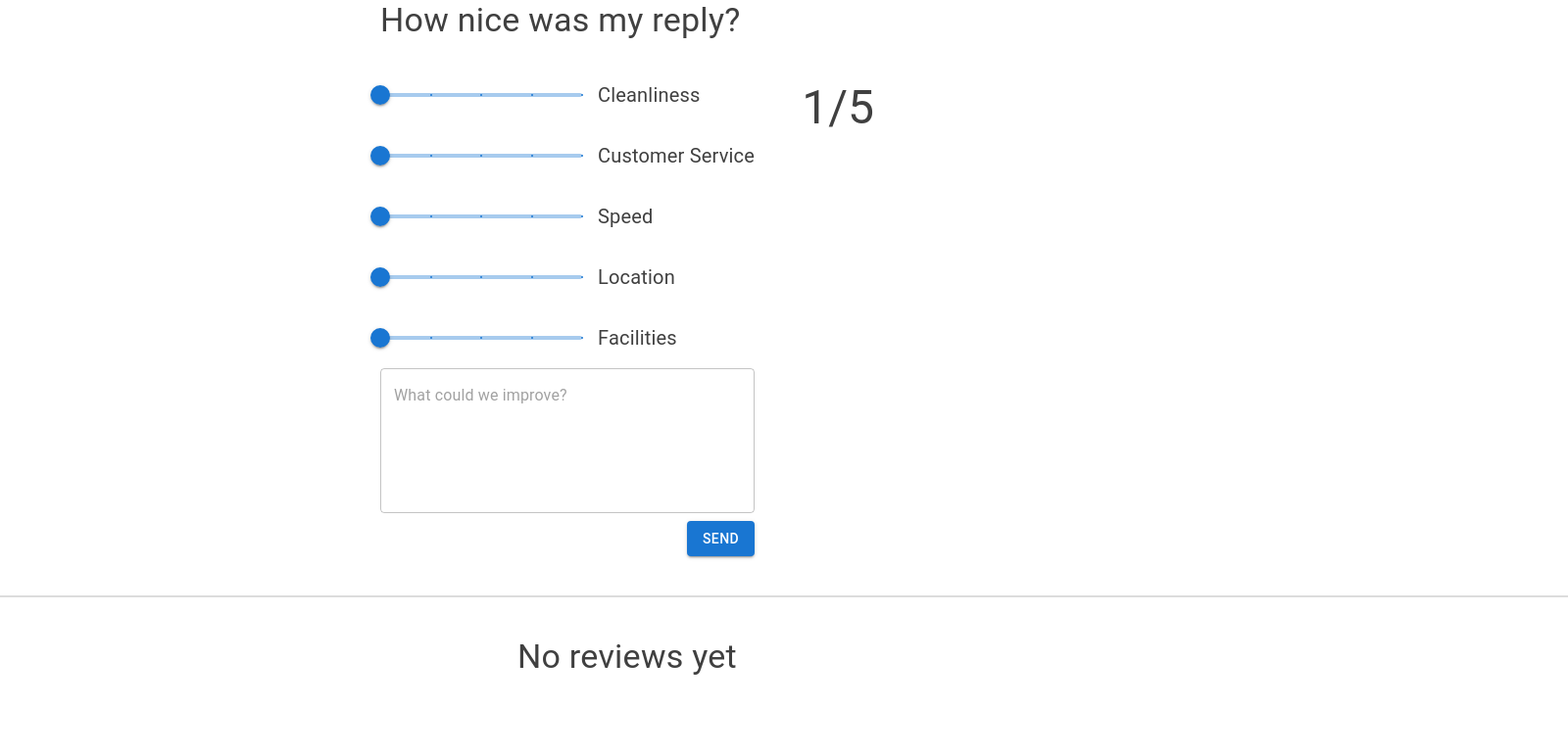
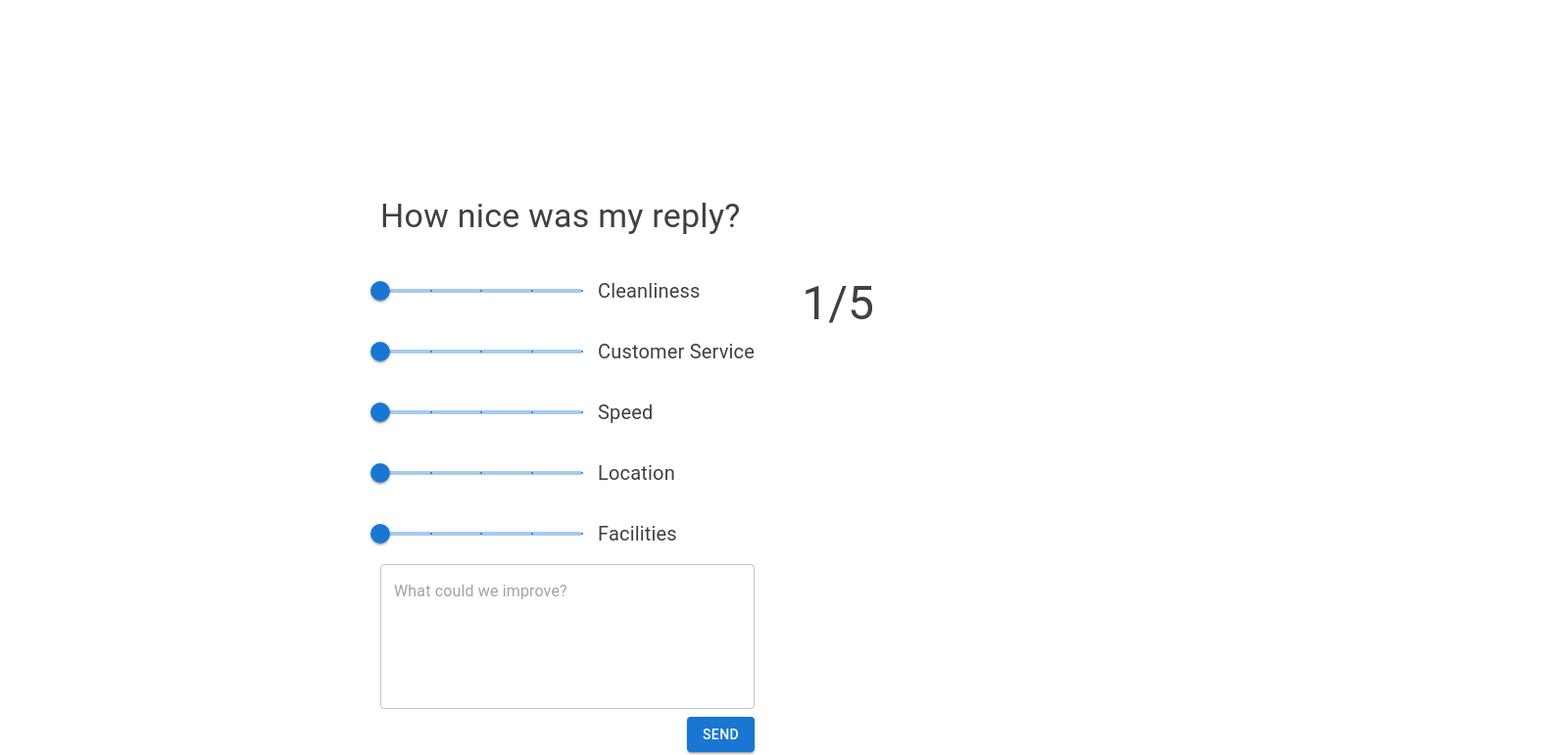
Before and after one commit to Romancikh/reviewer, a React (Vite) app: page / in a window 1280 px wide. Shown: the top 771 px of the page at 98% size, 1600 px wide, since content can reach past the window. Built offline with nearby package versions, Linux system fonts and the light colour scheme.

Commit message:
Rewrite App container

```diff
--- a/src/App.css
+++ /dev/null
@@ -1,13 +0,0 @@
-#root {
-  display: flex;
-  flex-direction: column;
-  align-items: center;
-  margin: 0 auto;
-}
-
-.divisor {
-  width: 150%;
-  margin-top: 40px;
-  height: 2px;
-  background: #dcdcdc;
-}
--- a/src/App.tsx
+++ b/src/App.tsx
@@ -1,6 +1,7 @@
+import Container from "@mui/material/Container";
+import Divider from "@mui/material/Divider";
+import { useState } from "react";
 import { v4 as uuid } from "uuid";
-import { useState } from "react";
-import "./App.css";
 import ReviewContainer from "./components/ReviewContainer/ReviewContainer";
 import ReviewForm from "./components/ReviewForm/ReviewForm";
 import { Review } from "./types/Review";
@@ -22,11 +23,27 @@ function App() {
   };
 
   return (
-    <>
+    <Container
+      maxWidth="xl"
+      sx={{
+        display: "flex",
+        flexDirection: "column",
+        alignItems: "center",
+        margin: "200px auto",
+      }}
+    >
       <ReviewForm onReview={handleReview} />
-      <div className="divisor" />
+      <Divider
+        component="div"
+        sx={{
+          width: "80%",
+          marginTop: "40px",
+          height: "2px",
+          background: "#dcdcdc",
+        }}
+      />
       <ReviewContainer reviews={reviews} />
-    </>
+    </Container>
   );
 }
 
--- a/src/index.css
+++ /dev/null
@@ -1,6 +0,0 @@
-body {
-  margin: 0;
-  padding: 250px 0;
-  display: flex;
-  min-height: 100vh;
-}
```
